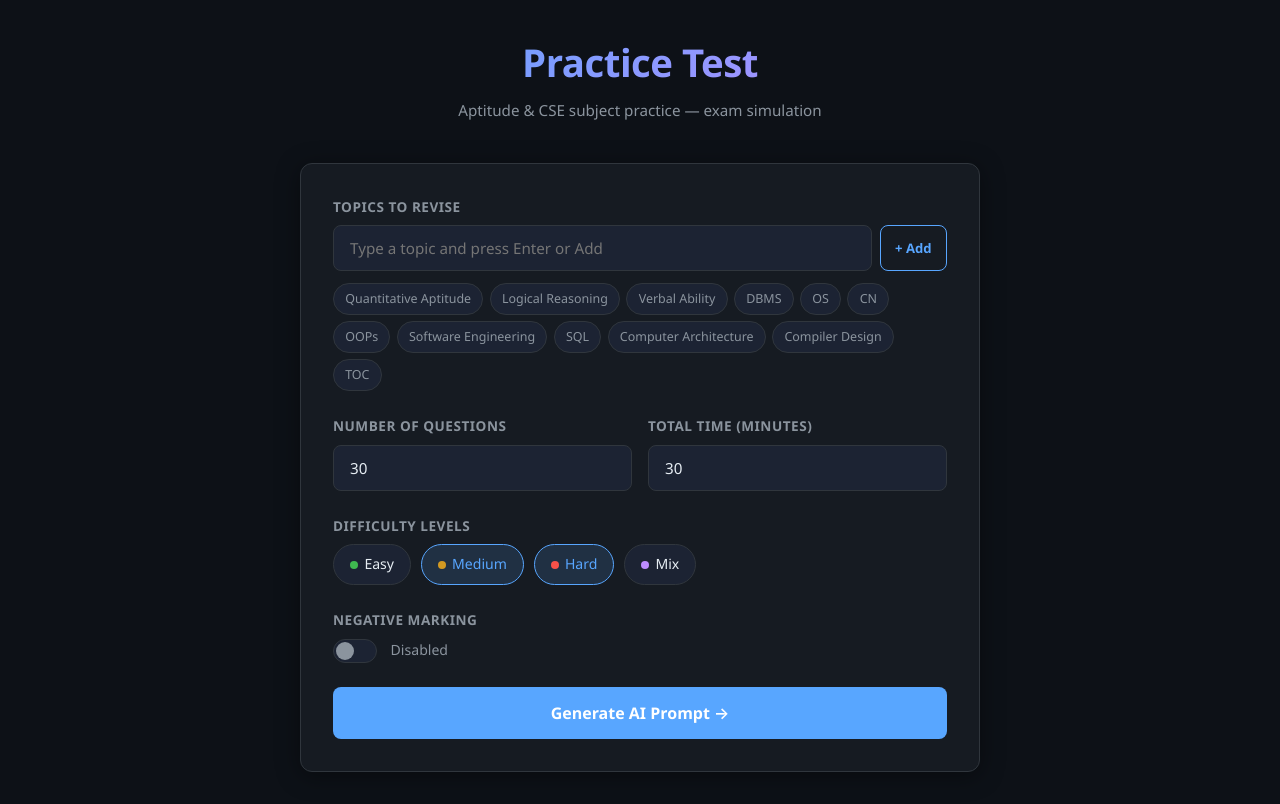
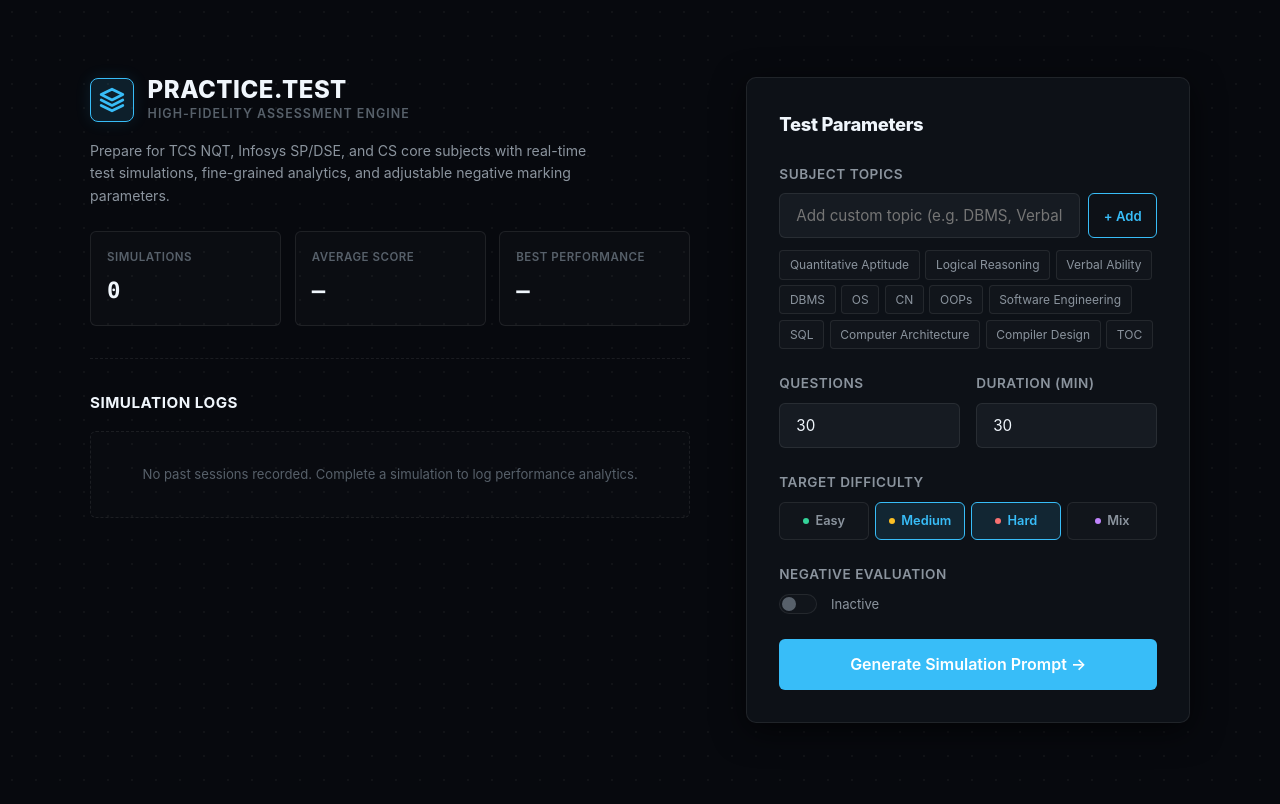
Before and after one commit to pabhi0901/quiz_practise, a React (Vite) app: page / in a window 1280 px wide. Built offline with nearby package versions, Linux system fonts and the light colour scheme.

Commit message:
design: redesign SetupScreen into a premium split-column developer dashboard

```diff
--- a/src/App.css
+++ b/src/App.css
@@ -2,32 +2,32 @@
    CSS VARIABLES & RESET
    ═══════════════════════════════════════════════════════════ */
 :root {
-  --bg-primary: #0d1117;
-  --bg-secondary: #161b22;
-  --bg-tertiary: #1c2333;
-  --bg-card: #1a1f2e;
-  --bg-hover: #252d3d;
-  --border: #30363d;
-  --border-focus: #58a6ff;
-  --text-primary: #e6edf3;
+  --bg-primary: #07090e;
+  --bg-secondary: #0d1117;
+  --bg-tertiary: #161b22;
+  --bg-card: #0d1117;
+  --bg-hover: #1f2631;
+  --border: rgba(255, 255, 255, 0.08);
+  --border-focus: #38bdf8;
+  --text-primary: #f0f6fc;
   --text-secondary: #8b949e;
-  --text-muted: #6e7681;
-  --accent: #58a6ff;
-  --accent-hover: #79b8ff;
-  --accent-glow: rgba(88, 166, 255, 0.15);
-  --success: #3fb950;
-  --success-bg: rgba(63, 185, 80, 0.12);
-  --danger: #f85149;
-  --danger-bg: rgba(248, 81, 73, 0.12);
-  --warning: #d29922;
-  --warning-bg: rgba(210, 153, 34, 0.12);
-  --purple: #bc8cff;
-  --purple-bg: rgba(188, 140, 255, 0.12);
-  --orange: #f0883e;
-  --radius: 8px;
-  --radius-lg: 12px;
-  --shadow: 0 4px 24px rgba(0, 0, 0, 0.4);
-  --transition: 0.2s ease;
+  --text-muted: #57606a;
+  --accent: #38bdf8;
+  --accent-hover: #7dd3fc;
+  --accent-glow: rgba(56, 189, 248, 0.12);
+  --success: #34d399;
+  --success-bg: rgba(52, 211, 153, 0.08);
+  --danger: #f87171;
+  --danger-bg: rgba(248, 113, 113, 0.08);
+  --warning: #fbbf24;
+  --warning-bg: rgba(251, 191, 36, 0.08);
+  --purple: #c084fc;
+  --purple-bg: rgba(192, 132, 252, 0.08);
+  --orange: #fb923c;
+  --radius: 6px;
+  --radius-lg: 10px;
+  --shadow: 0 8px 32px rgba(0, 0, 0, 0.6);
+  --transition: 0.15s cubic-bezier(0.16, 1, 0.3, 1);
 }
 
 *,
@@ -43,8 +43,10 @@
 }
 
 body {
-  font-family: 'Segoe UI', -apple-system, BlinkMacSystemFont, sans-serif;
-  background: var(--bg-primary);
+  font-family: 'Geist', 'Inter', -apple-system, BlinkMacSystemFont, 'Segoe UI', Roboto, sans-serif;
+  background-color: var(--bg-primary);
+  background-image: radial-gradient(rgba(255, 255, 255, 0.04) 1px, transparent 1px);
+  background-size: 24px 24px;
   color: var(--text-primary);
   min-height: 100vh;
   line-height: 1.6;
--- a/src/components/SetupScreen.css
+++ b/src/components/SetupScreen.css
@@ -1,64 +1,299 @@
 .setup-screen {
   display: flex;
-  flex-direction: column;
   align-items: center;
   justify-content: center;
   min-height: 100vh;
-  padding: 2rem;
-  background: var(--bg-primary);
+  padding: 3rem 2rem;
 }
 
-.setup-container {
+.setup-grid {
+  display: grid;
+  grid-template-columns: 1.15fr 0.85fr;
+  gap: 3.5rem;
   width: 100%;
-  max-width: 680px;
+  max-width: 1100px;
+  margin: 0 auto;
+  align-items: start;
 }
 
-/* Logo */
-.logo {
-  text-align: center;
-  margin-bottom: 2.5rem;
-}
-.logo h1 {
-  font-size: 2.4rem;
-  font-weight: 700;
-  background: linear-gradient(135deg, var(--accent), var(--purple));
-  -webkit-background-clip: text;
-  -webkit-text-fill-color: transparent;
-  background-clip: text;
-  letter-spacing: -0.5px;
-}
-.logo p {
-  color: var(--text-secondary);
-  font-size: 0.95rem;
-  margin-top: 0.3rem;
+/* ─── Left Side: Branding & Analytics Dashboard ─── */
+.setup-left {
+  display: flex;
+  flex-direction: column;
 }
 
-/* Topic Chips */
+.brand-header {
+  display: flex;
+  align-items: center;
+  gap: 0.85rem;
+  margin-bottom: 1rem;
+}
+
+.brand-logo {
+  display: flex;
+  align-items: center;
+  justify-content: center;
+  width: 44px;
+  height: 44px;
+  background: var(--accent-glow);
+  border: 1px solid var(--accent);
+  color: var(--accent);
+  border-radius: 8px;
+  box-shadow: 0 0 16px var(--accent-glow);
+}
+
+.brand-info h1 {
+  font-size: 1.5rem;
+  font-weight: 800;
+  letter-spacing: 0.5px;
+  color: var(--text-primary);
+  line-height: 1.1;
+}
+
+.brand-info p {
+  font-size: 0.78rem;
+  color: var(--text-muted);
+  text-transform: uppercase;
+  font-weight: 600;
+  letter-spacing: 1px;
+}
+
+.intro-text {
+  font-size: 0.88rem;
+  line-height: 1.6;
+  color: var(--text-secondary);
+  margin-bottom: 1.5rem;
+  max-width: 500px;
+}
+
+/* Stats Dashboard Grid */
+.stats-row {
+  display: grid;
+  grid-template-columns: repeat(3, 1fr);
+  gap: 0.85rem;
+  margin-bottom: 2rem;
+}
+
+.stat-card {
+  display: flex;
+  flex-direction: column;
+  padding: 1rem;
+  background: rgba(255, 255, 255, 0.02);
+  border: 1px solid var(--border);
+  border-radius: var(--radius);
+  transition: border-color var(--transition);
+}
+
+.stat-card:hover {
+  border-color: rgba(255, 255, 255, 0.15);
+}
+
+.stat-title {
+  font-size: 0.72rem;
+  font-weight: 600;
+  color: var(--text-muted);
+  text-transform: uppercase;
+  letter-spacing: 0.5px;
+  margin-bottom: 0.4rem;
+}
+
+.stat-val {
+  font-size: 1.4rem;
+  font-weight: 700;
+  font-family: 'Consolas', monospace;
+  color: var(--text-primary);
+}
+
+/* History Logs */
+.dashboard-history {
+  display: flex;
+  flex-direction: column;
+  border-top: 1px dashed var(--border);
+  padding-top: 2rem;
+}
+
+.history-header-row {
+  display: flex;
+  justify-content: space-between;
+  align-items: center;
+  margin-bottom: 1rem;
+}
+
+.history-header-row h3 {
+  font-size: 0.95rem;
+  font-weight: 700;
+  color: var(--text-primary);
+  text-transform: uppercase;
+  letter-spacing: 0.5px;
+}
+
+.clear-btn {
+  background: none;
+  border: none;
+  color: var(--text-muted);
+  font-size: 0.78rem;
+  font-weight: 600;
+  cursor: pointer;
+  padding: 0.2rem 0.5rem;
+  transition: color var(--transition);
+}
+
+.clear-btn:hover {
+  color: var(--danger);
+}
+
+.history-empty {
+  padding: 2rem;
+  background: rgba(255, 255, 255, 0.01);
+  border: 1px dashed var(--border);
+  border-radius: var(--radius);
+  text-align: center;
+  font-size: 0.82rem;
+  color: var(--text-muted);
+}
+
+.history-table-wrap {
+  max-height: 220px;
+  overflow-y: auto;
+  border: 1px solid var(--border);
+  border-radius: var(--radius);
+  background: rgba(0, 0, 0, 0.2);
+}
+
+.history-table-wrap::-webkit-scrollbar {
+  width: 4px;
+}
+
+.history-table-wrap::-webkit-scrollbar-thumb {
+  background: var(--border);
+  border-radius: 2px;
+}
+
+.history-table {
+  width: 100%;
+  border-collapse: collapse;
+  font-size: 0.8rem;
+}
+
+.history-table th {
+  position: sticky;
+  top: 0;
+  background: var(--bg-secondary);
+  text-align: left;
+  padding: 0.65rem 0.85rem;
+  color: var(--text-muted);
+  font-weight: 600;
+  font-size: 0.72rem;
+  text-transform: uppercase;
+  letter-spacing: 0.3px;
+  border-bottom: 1px solid var(--border);
+  z-index: 1;
+}
+
+.history-table td {
+  padding: 0.65rem 0.85rem;
+  border-bottom: 1px solid var(--border);
+  color: var(--text-secondary);
+}
+
+.history-table tr:last-child td {
+  border-bottom: none;
+}
+
+.history-topics {
+  max-width: 150px;
+  overflow: hidden;
+  text-overflow: ellipsis;
+  white-space: nowrap;
+}
+
+.history-score {
+  font-weight: 700;
+  padding: 0.1rem 0.4rem;
+  border-radius: 4px;
+  font-size: 0.75rem;
+}
+
+.history-score.good {
+  color: var(--success);
+  background: var(--success-bg);
+}
+
+.history-score.avg {
+  color: var(--warning);
+  background: var(--warning-bg);
+}
+
+.history-score.bad {
+  color: var(--danger);
+  background: var(--danger-bg);
+}
+
+/* ─── Right Side: Configuration Card ─── */
+.setup-right {
+  position: sticky;
+  top: 3rem;
+}
+
+.config-card {
+  background: var(--bg-card);
+  border: 1px solid var(--border);
+  border-radius: var(--radius-lg);
+  padding: 2rem;
+  box-shadow: var(--shadow);
+}
+
+.config-title {
+  font-size: 1.15rem;
+  font-weight: 800;
+  letter-spacing: -0.3px;
+  margin-bottom: 1.5rem;
+  color: var(--text-primary);
+}
+
+/* Form Fields styling overrides */
+.form-label {
+  display: block;
+  font-size: 0.78rem;
+  font-weight: 700;
+  color: var(--text-secondary);
+  margin-bottom: 0.5rem;
+  text-transform: uppercase;
+  letter-spacing: 0.5px;
+}
+
+.form-group {
+  margin-bottom: 1.5rem;
+}
+
 .topic-chips {
   display: flex;
   flex-wrap: wrap;
-  gap: 0.5rem;
+  gap: 0.4rem;
   margin-bottom: 0.75rem;
 }
+
 .topic-chip {
   display: inline-flex;
   align-items: center;
   gap: 0.3rem;
-  padding: 0.35rem 0.75rem;
+  padding: 0.25rem 0.6rem;
   background: var(--accent-glow);
-  border: 1px solid var(--accent);
-  border-radius: 100px;
+  border: 1px solid rgba(56, 189, 248, 0.3);
+  border-radius: 4px;
   color: var(--accent);
-  font-size: 0.82rem;
-  animation: fadeUp 0.2s ease;
+  font-size: 0.78rem;
+  font-weight: 600;
+  animation: fadeUp 0.15s ease;
 }
+
 .topic-chip .remove {
   cursor: pointer;
-  font-size: 1rem;
-  line-height: 1;
+  font-size: 0.95rem;
   opacity: 0.7;
   transition: opacity var(--transition);
 }
+
 .topic-chip .remove:hover {
   opacity: 1;
 }
@@ -67,73 +302,84 @@
   display: flex;
   gap: 0.5rem;
 }
-.topic-input-row .form-input {
-  flex: 1;
-}
 
-/* Quick Topics */
 .quick-topics {
   display: flex;
   flex-wrap: wrap;
-  gap: 0.4rem;
+  gap: 0.35rem;
   margin-top: 0.75rem;
 }
+
 .quick-topic {
-  padding: 0.3rem 0.7rem;
-  background: var(--bg-tertiary);
+  padding: 0.25rem 0.6rem;
+  background: rgba(255, 255, 255, 0.02);
   border: 1px solid var(--border);
-  border-radius: 100px;
+  border-radius: 4px;
   color: var(--text-secondary);
-  font-size: 0.78rem;
+  font-size: 0.75rem;
   cursor: pointer;
   transition: all var(--transition);
   user-select: none;
 }
+
 .quick-topic:hover {
-  border-color: var(--accent);
-  color: var(--accent);
+  border-color: rgba(255, 255, 255, 0.15);
+  color: var(--text-primary);
 }
+
 .quick-topic.added {
   border-color: var(--success);
   color: var(--success);
   background: var(--success-bg);
 }
 
-/* Difficulty Chips */
+.form-row {
+  display: grid;
+  grid-template-columns: 1fr 1fr;
+  gap: 1rem;
+}
+
+/* Difficulty Selector */
 .diff-group {
-  display: flex;
-  gap: 0.6rem;
-  flex-wrap: wrap;
+  display: grid;
+  grid-template-columns: repeat(4, 1fr);
+  gap: 0.4rem;
 }
+
 .diff-chip {
   display: flex;
   align-items: center;
+  justify-content: center;
   gap: 0.4rem;
-  padding: 0.5rem 1rem;
-  background: var(--bg-tertiary);
+  padding: 0.5rem 0.25rem;
+  background: rgba(255, 255, 255, 0.02);
   border: 1px solid var(--border);
-  border-radius: 100px;
+  border-radius: var(--radius);
   cursor: pointer;
   transition: all var(--transition);
-  font-size: 0.88rem;
+  font-size: 0.8rem;
+  font-weight: 600;
   user-select: none;
-  color: var(--text-primary);
+  color: var(--text-secondary);
 }
+
 .diff-chip:hover {
-  border-color: var(--accent);
+  border-color: rgba(255, 255, 255, 0.15);
 }
+
 .diff-chip.selected {
   border-color: var(--accent);
   background: var(--accent-glow);
   color: var(--accent);
 }
+
 .diff-chip .dot {
-  width: 8px;
-  height: 8px;
+  width: 6px;
+  height: 6px;
   border-radius: 50%;
 }
 
-/* Negative Marking */
+/* Negative Marking Switch */
 .negative-marking-row {
   display: flex;
   align-items: center;
@@ -143,127 +389,73 @@
 .toggle-switch {
   position: relative;
   display: inline-block;
-  width: 44px;
-  height: 24px;
+  width: 38px;
+  height: 20px;
   flex-shrink: 0;
 }
+
 .toggle-switch input {
   opacity: 0;
   width: 0;
   height: 0;
 }
+
 .toggle-slider {
   position: absolute;
   inset: 0;
-  background: var(--bg-tertiary);
+  background: rgba(255, 255, 255, 0.02);
   border: 1px solid var(--border);
-  border-radius: 24px;
+  border-radius: 20px;
   cursor: pointer;
   transition: all var(--transition);
 }
+
 .toggle-slider::before {
   content: '';
   position: absolute;
-  width: 18px;
-  height: 18px;
+  width: 14px;
+  height: 14px;
   left: 2px;
   bottom: 2px;
-  background: var(--text-secondary);
+  background: var(--text-muted);
   border-radius: 50%;
   transition: all var(--transition);
 }
+
 .toggle-switch input:checked + .toggle-slider {
   background: var(--accent-glow);
   border-color: var(--accent);
 }
+
 .toggle-switch input:checked + .toggle-slider::before {
-  transform: translateX(20px);
+  transform: translateX(18px);
   background: var(--accent);
 }
 
 .toggle-label {
-  font-size: 0.88rem;
+  font-size: 0.82rem;
   color: var(--text-secondary);
 }
 
 .penalty-select {
-  padding: 0.4rem 0.75rem;
+  padding: 0.35rem 0.5rem;
   background: var(--bg-tertiary);
   border: 1px solid var(--border);
   border-radius: var(--radius);
   color: var(--text-primary);
-  font-size: 0.85rem;
+  font-size: 0.78rem;
   font-family: inherit;
   outline: none;
   cursor: pointer;
-  transition: border-color var(--transition);
-}
-.penalty-select:focus {
-  border-color: var(--accent);
 }
 
-/* Quiz History */
-.history-card {
-  margin-top: 1.5rem;
+/* ─── Responsive ─── */
+@media (max-width: 900px) {
+  .setup-grid {
+    grid-template-columns: 1fr;
+    gap: 2.5rem;
+  }
+  .setup-right {
+    position: static;
+  }
 }
-.history-header {
-  display: flex;
-  justify-content: space-between;
-  align-items: center;
-  margin-bottom: 1rem;
-}
-.section-title {
-  font-size: 1.1rem;
-  font-weight: 700;
-}
-
-.history-table-wrap {
-  overflow-x: auto;
-}
-.history-table {
-  width: 100%;
-  border-collapse: collapse;
-  font-size: 0.85rem;
-}
-.history-table th {
-  text-align: left;
-  padding: 0.6rem 0.75rem;
-  color: var(--text-muted);
-  font-weight: 600;
-  font-size: 0.75rem;
-  text-transform: uppercase;
-  letter-spacing: 0.3px;
-  border-bottom: 1px solid var(--border);
-}
-.history-table td {
-  padding: 0.6rem 0.75rem;
-  border-bottom: 1px solid var(--border);
-  color: var(--text-secondary);
-}
-.history-table tr:last-child td {
-  border-bottom: none;
-}
-.history-topics {
-  max-width: 180px;
-  overflow: hidden;
-  text-overflow: ellipsis;
-  white-space: nowrap;
-}
-.history-score {
-  font-weight: 700;
-  padding: 0.15rem 0.5rem;
-  border-radius: 100px;
-  font-size: 0.78rem;
-}
-.history-score.good {
-  color: var(--success);
-  background: var(--success-bg);
-}
-.history-score.avg {
-  color: var(--warning);
-  background: var(--warning-bg);
-}
-.history-score.bad {
-  color: var(--danger);
-  background: var(--danger-bg);
-}
--- a/src/components/SetupScreen.jsx
+++ b/src/components/SetupScreen.jsx
@@ -1,4 +1,4 @@
-import { useState, useEffect } from 'react';
+import { useState, useEffect, useMemo } from 'react';
 import './SetupScreen.css';
 
 const QUICK_TOPICS = [
@@ -46,6 +46,18 @@
       setHistory([]);
     }
   }, []);
+
+  // Performance calculations for dashboard
+  const avgScore = useMemo(() => {
+    if (history.length === 0) return 0;
+    const sum = history.reduce((acc, curr) => acc + curr.percent, 0);
+    return Math.round(sum / history.length);
+  }, [history]);
+
+  const bestScore = useMemo(() => {
+    if (history.length === 0) return 0;
+    return Math.max(...history.map(h => h.percent));
+  }, [history]);
 
   const clearHistory = () => {
     localStorage.removeItem('quizHistory');
@@ -111,22 +123,117 @@
 
   const formatDate = (dateStr) => {
     const d = new Date(dateStr);
-    return d.toLocaleDateString('en-IN', { day: '2-digit', month: 'short', year: 'numeric' });
+    return d.toLocaleDateString('en-IN', { day: '2-digit', month: 'short' });
   };
 
   return (
     <div className="setup-screen">
-      <div className="setup-container fade-up">
-        {/* Logo */}
-        <div className="logo">
-          <h1>Practice Test</h1>
-          <p>Aptitude &amp; CSE subject practice — exam simulation</p>
+      <div className="setup-grid fade-up">
+        {/* Left Side: Brand and Stats Dashboard */}
+        <div className="setup-left">
+          <div className="brand-header">
+            <div className="brand-logo">
+              <svg viewBox="0 0 24 24" width="26" height="26" fill="none" stroke="currentColor" strokeWidth="2.5" strokeLinecap="round" strokeLinejoin="round">
+                <polygon points="12 2 2 7 12 12 22 7 12 2" />
+                <polyline points="2 17 12 22 22 17" />
+                <polyline points="2 12 12 17 22 12" />
+              </svg>
+            </div>
+            <div className="brand-info">
+              <h1>PRACTICE.TEST</h1>
+              <p>High-Fidelity Assessment Engine</p>
+            </div>
           </div>
 
-        <div className="form-card">
+          <div className="intro-text">
+            Prepare for TCS NQT, Infosys SP/DSE, and CS core subjects with real-time test simulations, fine-grained analytics, and adjustable negative marking parameters.
+          </div>
+
+          {/* Quick Analytics Cards */}
+          <div className="stats-row">
+            <div className="stat-card">
+              <span className="stat-title">Simulations</span>
+              <span className="stat-val">{history.length}</span>
+            </div>
+            <div className="stat-card">
+              <span className="stat-title">Average Score</span>
+              <span className="stat-val" style={{ color: history.length > 0 ? (avgScore >= 60 ? 'var(--success)' : avgScore >= 40 ? 'var(--warning)' : 'var(--danger)') : 'inherit' }}>
+                {history.length > 0 ? `${avgScore}%` : '—'}
+              </span>
+            </div>
+            <div className="stat-card">
+              <span className="stat-title">Best Performance</span>
+              <span className="stat-val" style={{ color: history.length > 0 ? (bestScore >= 60 ? 'var(--success)' : 'var(--warning)') : 'inherit' }}>
+                {history.length > 0 ? `${bestScore}%` : '—'}
+              </span>
+            </div>
+          </div>
+
+          {/* Simulation History */}
+          <div className="dashboard-history">
+            <div className="history-header-row">
+              <h3>Simulation Logs</h3>
+              {history.length > 0 && (
+                <button className="clear-btn" onClick={clearHistory}>
+                  Clear Logs
+                </button>
+              )}
+            </div>
+
+            {history.length === 0 ? (
+              <div className="history-empty">
+                No past sessions recorded. Complete a simulation to log performance analytics.
+              </div>
+            ) : (
+              <div className="history-table-wrap">
+                <table className="history-table">
+                  <thead>
+                    <tr>
+                      <th>Date</th>
+                      <th>Topics Included</th>
+                      <th>Score</th>
+                      <th>Attempt</th>
+                      <th>Duration</th>
+                    </tr>
+                  </thead>
+                  <tbody>
+                    {history
+                      .slice()
+                      .reverse()
+                      .map((h, i) => (
+                        <tr key={i}>
+                          <td>{formatDate(h.date)}</td>
+                          <td className="history-topics" title={h.topics}>
+                            {h.topics}
+                          </td>
+                          <td>
+                            <span
+                              className={`history-score ${h.percent >= 60 ? 'good' : h.percent >= 40 ? 'avg' : 'bad'}`}
+                            >
+                              {h.percent}%
+                            </span>
+                          </td>
+                          <td>
+                            {h.correct}/{h.total}
+                          </td>
+                          <td>{h.timeTaken}</td>
+                        </tr>
+                      ))}
+                  </tbody>
+                </table>
+              </div>
+            )}
+          </div>
+        </div>
+
+        {/* Right Side: Setup Controls */}
+        <div className="setup-right">
+          <div className="config-card">
+            <h2 className="config-title">Test Parameters</h2>
+
             {/* Topics */}
             <div className="form-group">
-            <label className="form-label">Topics to Revise</label>
+              <label className="form-label">Subject Topics</label>
 
               {topics.length > 0 && (
                 <div className="topic-chips">
@@ -145,7 +252,7 @@
                 <input
                   type="text"
                   className="form-input"
-                placeholder="Type a topic and press Enter or Add"
+                  placeholder="Add custom topic (e.g. DBMS, Verbal)..."
                   value={topicInput}
                   onChange={(e) => setTopicInput(e.target.value)}
                   onKeyDown={handleKeyDown}
@@ -172,7 +279,7 @@
             {/* Questions & Time */}
             <div className="form-row">
               <div className="form-group">
-              <label className="form-label">Number of Questions</label>
+                <label className="form-label">Questions</label>
                 <input
                   type="number"
                   className="form-input"
@@ -180,11 +287,11 @@
                   max="200"
                   value={numQuestions}
                   onChange={(e) => setNumQuestions(parseInt(e.target.value) || 0)}
-                placeholder="e.g. 30"
+                  placeholder="30"
                 />
               </div>
               <div className="form-group">
-              <label className="form-label">Total Time (minutes)</label>
+                <label className="form-label">Duration (Min)</label>
                 <input
                   type="number"
                   className="form-input"
@@ -192,14 +299,14 @@
                   max="300"
                   value={time}
                   onChange={(e) => setTime(parseInt(e.target.value) || 0)}
-                placeholder="e.g. 30"
+                  placeholder="30"
                 />
               </div>
             </div>
 
             {/* Difficulty */}
             <div className="form-group">
-            <label className="form-label">Difficulty Levels</label>
+              <label className="form-label">Target Difficulty</label>
               <div className="diff-group">
                 {DIFFICULTIES.map((d) => (
                   <label
@@ -216,7 +323,7 @@
 
             {/* Negative Marking */}
             <div className="form-group">
-            <label className="form-label">Negative Marking</label>
+              <label className="form-label">Negative Evaluation</label>
               <div className="negative-marking-row">
                 <label className="toggle-switch">
                   <input
@@ -226,17 +333,17 @@
                   />
                   <span className="toggle-slider"></span>
                 </label>
-              <span className="toggle-label">{negativeEnabled ? 'Enabled' : 'Disabled'}</span>
+                <span className="toggle-label">{negativeEnabled ? 'Active' : 'Inactive'}</span>
                 {negativeEnabled && (
                   <select
                     className="penalty-select"
                     value={negativePenalty}
                     onChange={(e) => setNegativePenalty(parseFloat(e.target.value))}
                   >
-                  <option value={0.25}>-0.25 per wrong</option>
-                  <option value={0.33}>-0.33 per wrong</option>
-                  <option value={0.5}>-0.50 per wrong</option>
-                  <option value={1}>-1.00 per wrong</option>
+                    <option value={0.25}>-0.25 per incorrect</option>
+                    <option value={0.33}>-0.33 per incorrect</option>
+                    <option value={0.5}>-0.50 per incorrect</option>
+                    <option value={1}>-1.00 per incorrect</option>
                   </select>
                 )}
               </div>
@@ -244,56 +351,10 @@
 
             {/* Submit */}
             <button className="btn btn-primary btn-lg btn-block" onClick={handleSubmit}>
-            Generate AI Prompt →
+              Generate Simulation Prompt →
             </button>
           </div>
-
-        {/* Quiz History */}
-        {history.length > 0 && (
-          <div className="form-card history-card">
-            <div className="history-header">
-              <h3 className="section-title">Recent Attempts</h3>
-              <button className="btn btn-secondary btn-sm" onClick={clearHistory}>
-                Clear
-              </button>
         </div>
-            <div className="history-table-wrap">
-              <table className="history-table">
-                <thead>
-                  <tr>
-                    <th>Date</th>
-                    <th>Topics</th>
-                    <th>Score</th>
-                    <th>Questions</th>
-                    <th>Time</th>
-                  </tr>
-                </thead>
-                <tbody>
-                  {history
-                    .slice()
-                    .reverse()
-                    .map((h, i) => (
-                      <tr key={i}>
-                        <td>{formatDate(h.date)}</td>
-                        <td className="history-topics">{h.topics}</td>
-                        <td>
-                          <span
-                            className={`history-score ${h.percent >= 60 ? 'good' : h.percent >= 40 ? 'avg' : 'bad'}`}
-                          >
-                            {h.percent}%
-                          </span>
-                        </td>
-                        <td>
-                          {h.correct}/{h.total}
-                        </td>
-                        <td>{h.timeTaken}</td>
-                      </tr>
-                    ))}
-                </tbody>
-              </table>
-            </div>
-          </div>
-        )}
       </div>
     </div>
   );
```
Lines whose indentation alone changed are shown as unchanged.
